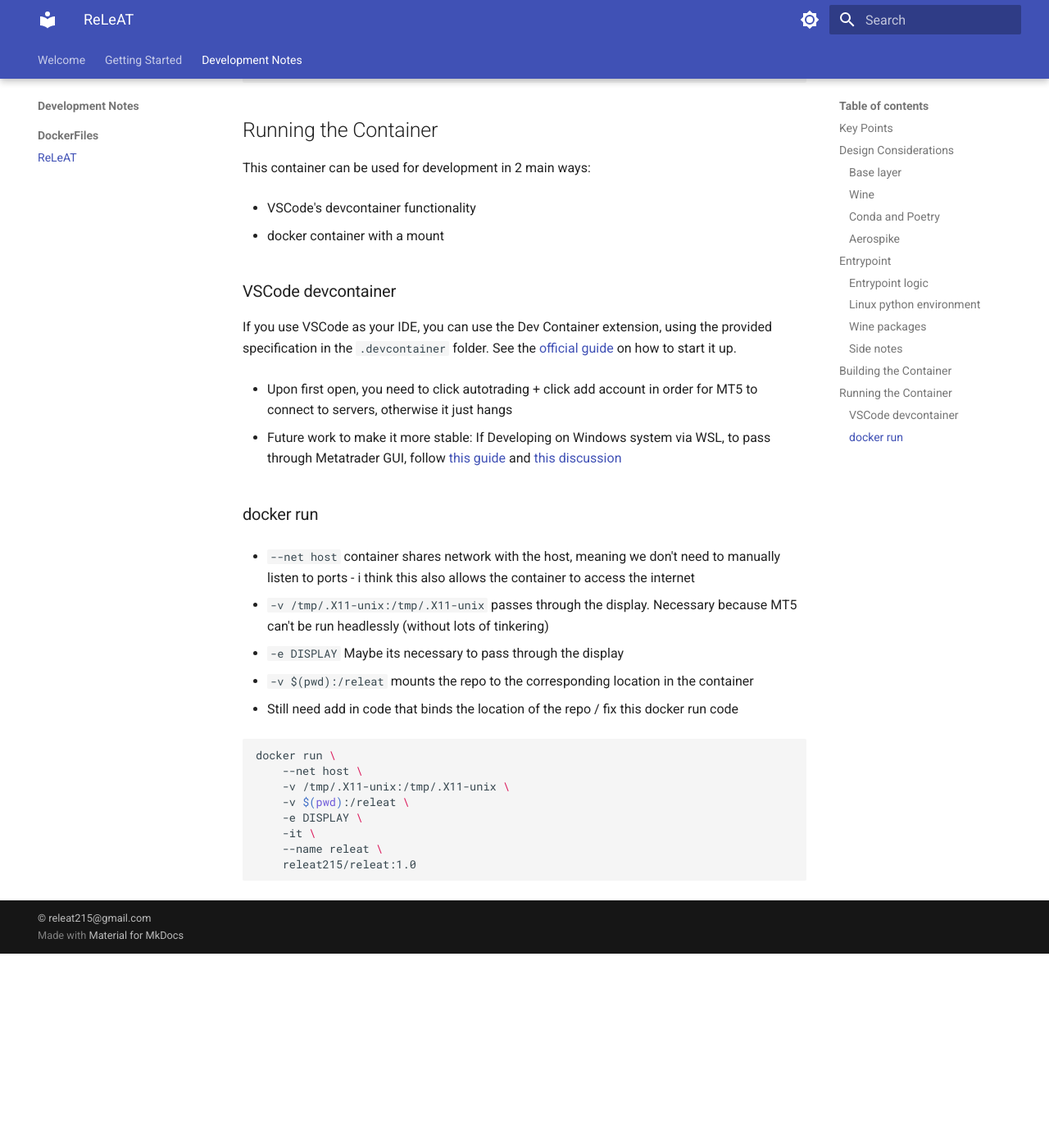
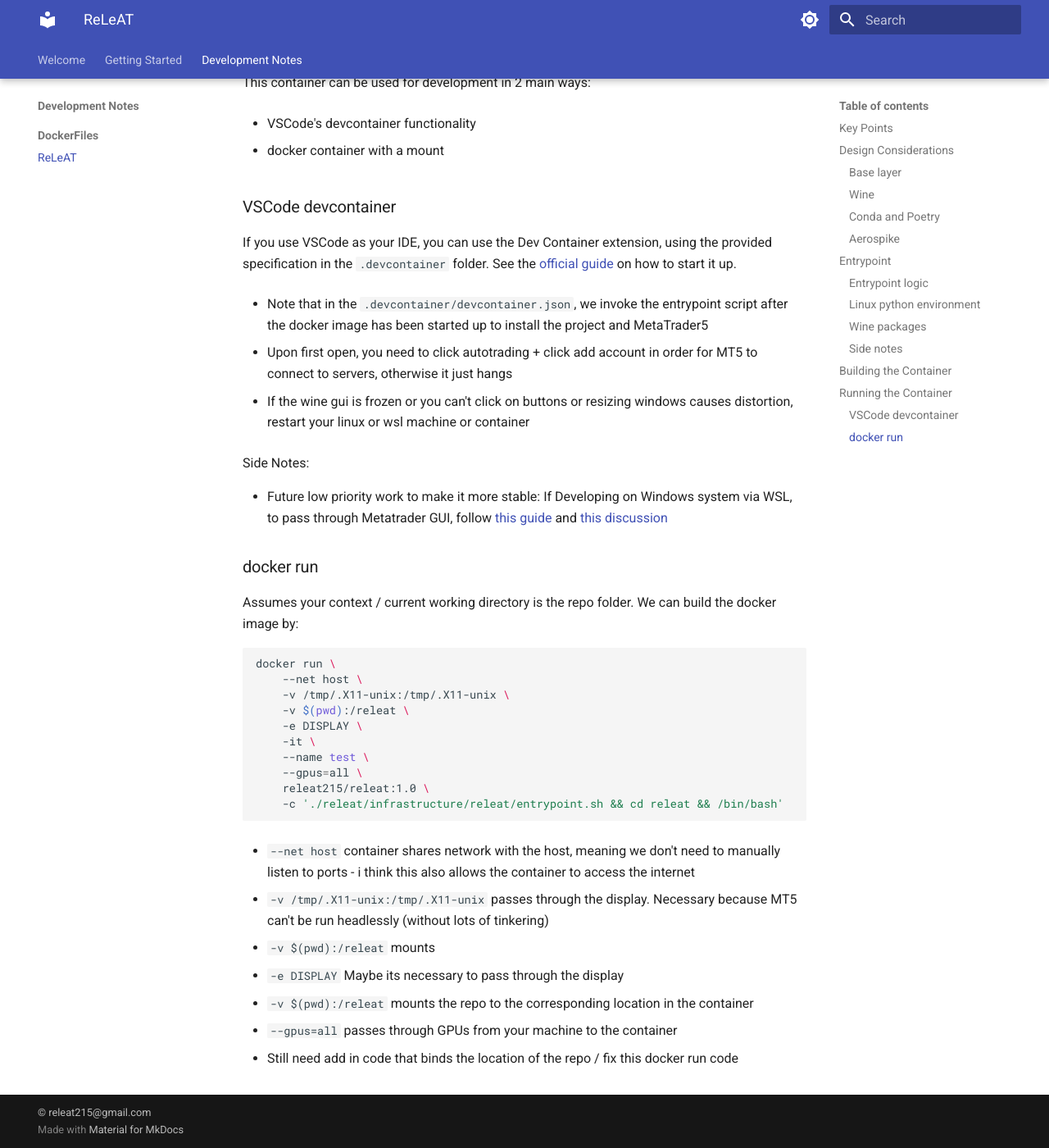
Before and after one commit to youthboo/releat, an MkDocs documentation site: the page built from docs/development_notes/releat_dockerfile.md, in a window 1280 px wide and 1400 px high, scrolled down 6244 px. Shown: the whole window at 82% size. Built offline with MkDocs 1.6.1 and Material for MkDocs 9.7.7, drawn with Linux system fonts in a browser that asks for light colours; before the commit the page ends 7407 px from its top, so only the background shows below that; some of the changed text lies outside the part shown.

Commit message:
updated dockerfile

````diff
--- a/docs/development_notes/releat_dockerfile.md
+++ b/docs/development_notes/releat_dockerfile.md
@@ -167,24 +167,14 @@
 	&& ./asinstall \
 	&& cd .. \
 	&& rm aerospike.tgz
+
+ENTRYPOINT ["/bin/bash"]
 ```
 
 ## Entrypoint
 
-Dockerfile invokes the following entrypoint - Needs to be fixed, maybe need to add
-bin/bash at the end of it depending on the entrypoint file, may also need to use bash
-instead of sh.
+The default entrypoint is the bash terminal. An entrypoint script is included in that folder and run depending on how you plan on accessing the container. The next section explains each component of the entrypoint script, followed by the different ways to [build](#building-the-container) and [run](#running-the-container) the container
 
-Note: Assumes repo folder is the context
-
-``` { .sh .no-copy }
-# Assuming the context for the build command is the repo folder
-WORKDIR /releat
-COPY ./infrastructure/releat/entrypoint.sh /releat
-COPY ./pyproject.toml /releat
-
-ENTRYPOINT ["/bin/bash",  "-c", "./entrypoint.sh && /bin/bash"]
-```
 
 ### Entrypoint logic
 
@@ -311,7 +301,7 @@
 
 ## Building the Container
 
-Using the repo folder as your context, the DockerFile can be built by the following command.
+Using the repo folder as your context / current working directory, the DockerFile can be built by the following command.
 
 ```
 docker build -t releat -f ./infrastructure/releat/Dockerfile .
@@ -329,26 +319,22 @@
 
 If you use VSCode as your IDE, you can use the Dev Container extension, using the provided specification in the `.devcontainer` folder. See the [official guide] on how to start it up.
 
+- Note that in the `.devcontainer/devcontainer.json`, we invoke the entrypoint script after the docker image has been started up to install the project and MetaTrader5
+
 - Upon first open, you need to click autotrading + click add account in order for MT5 to connect to servers, otherwise it just hangs
 
-- Future work to make it more stable: If Developing on Windows system via WSL, to pass through Metatrader GUI, follow [this guide] and [this discussion]
+- If the wine gui is frozen or you can't click on buttons or resizing windows causes distortion, restart your linux or wsl machine or container
+
+
+Side Notes:
+
+- Future low priority work to make it more stable: If Developing on Windows system via WSL, to pass through Metatrader GUI, follow [this guide] and [this discussion]
 
 [official guide]: https://code.visualstudio.com/docs/devcontainers/tutorial
 
 ### docker run
 
-- `--net host` container shares network with the host, meaning we don't need to manually listen to ports - i think this also allows the container to access the internet
-
-- `-v /tmp/.X11-unix:/tmp/.X11-unix` passes through the display. Necessary because MT5 can't be run headlessly (without lots of tinkering)
-
-- `-e DISPLAY` Maybe its necessary to pass through the display
-
-- `-v $(pwd):/releat` mounts the repo to the corresponding location in the container
-
-- Still need add in code that binds the location of the repo / fix this docker run code
-
-[this guide]: https://kenny.yeoyou.net/it/2020/09/10/windows-development-environment.html
-[this discussion]: https://stackoverflow.com/questions/61110603/how-to-set-up-working-x11-forwarding-on-wsl2/63092879#63092879
+Assumes your context / current working directory is the repo folder. We can build the docker image by:
 
 ``` { .sh .no-copy }
 docker run \
@@ -357,6 +343,27 @@
     -v $(pwd):/releat \
     -e DISPLAY \
     -it \
-    --name releat \
-    releat215/releat:1.0
+    --name test \
+    --gpus=all \
+    releat215/releat:1.0 \
+    -c './releat/infrastructure/releat/entrypoint.sh && cd releat && /bin/bash'
 ```
+
+- `--net host` container shares network with the host, meaning we don't need to manually listen to ports - i think this also allows the container to access the internet
+
+- `-v /tmp/.X11-unix:/tmp/.X11-unix` passes through the display. Necessary because MT5 can't be run headlessly (without lots of tinkering)
+
+- `-v $(pwd):/releat` mounts
+
+- `-e DISPLAY` Maybe its necessary to pass through the display
+
+- `-v $(pwd):/releat` mounts the repo to the corresponding location in the container
+
+- `--gpus=all` passes through GPUs from your machine to the container
+
+
+
+- Still need add in code that binds the location of the repo / fix this docker run code
+
+[this guide]: https://kenny.yeoyou.net/it/2020/09/10/windows-development-environment.html
+[this discussion]: https://stackoverflow.com/questions/61110603/how-to-set-up-working-x11-forwarding-on-wsl2/63092879#63092879
````
Also changed, not shown: pyproject.toml (+5 -3 lines), 5 other files.
